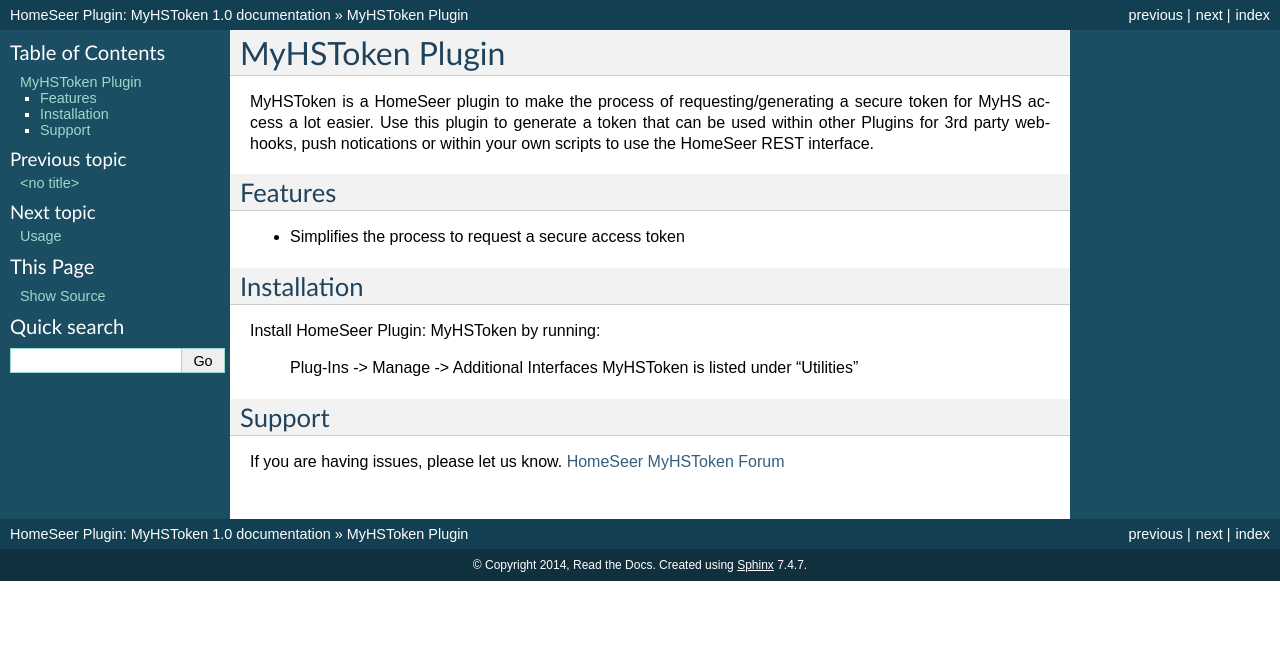
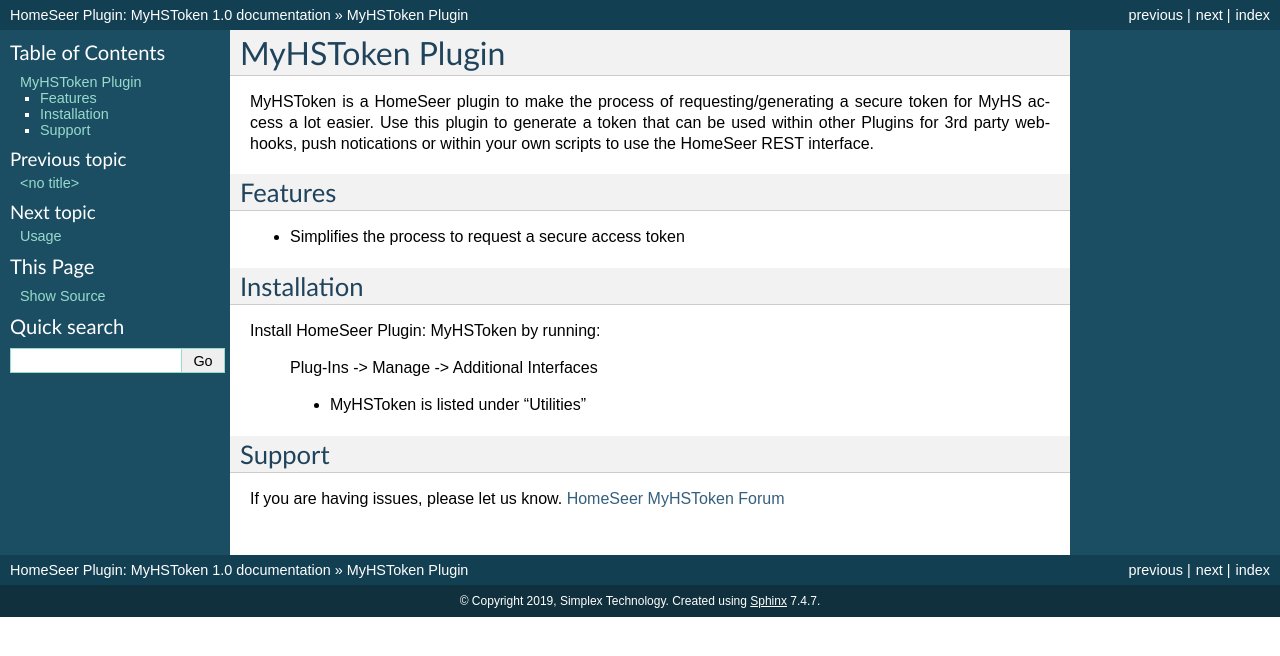
Before and after one commit to simplextech/hspi_myhstoken, a Sphinx documentation site: the page built from docs/readme.rst, in a window 1280 px wide. Shown: the top 656 px of the page. Built offline with Sphinx 7.4.7, drawn with Linux system fonts in a browser that asks for light colours.

Commit message:
Install update

```diff
--- a/README.rst
+++ b/README.rst
@@ -17,7 +17,8 @@
 Install HomeSeer Plugin: MyHSToken by running:
 
     Plug-Ins -> Manage -> Additional Interfaces
-    MyHSToken is listed under "Utilities"
+
+    - MyHSToken is listed under "Utilities"
 
 Support
 -------
--- a/docs/conf.py
+++ b/docs/conf.py
@@ -44,7 +44,7 @@
 
 # General information about the project.
 project = u'HomeSeer Plugin: MyHSToken'
-copyright = u'2014, Read the Docs'
+copyright = u'2019, Simplex Technology'
 
 # The version info for the project you're documenting, acts as replacement for
 # |version| and |release|, also used in various other places throughout the
```
Also changed, not shown: 1 other file.
